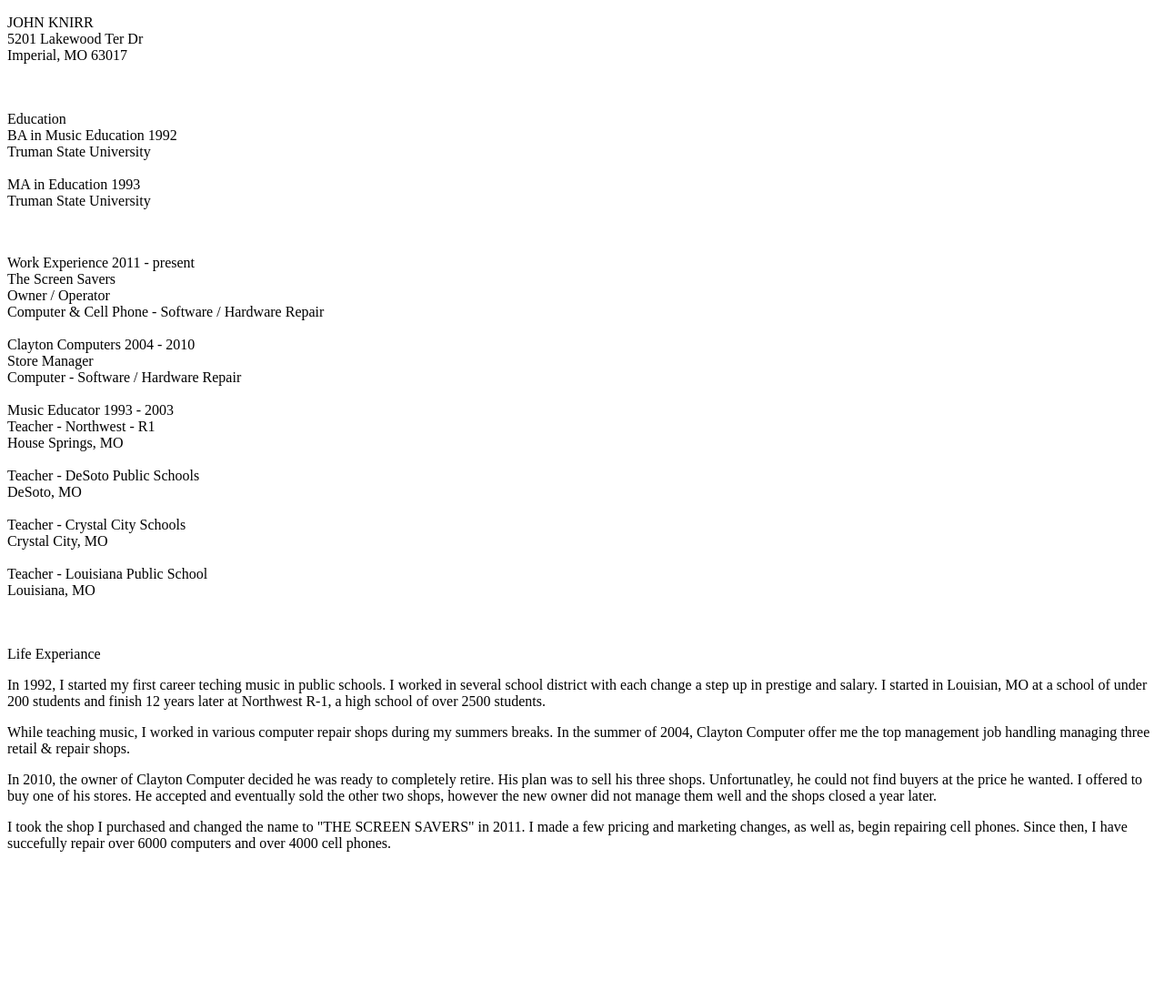
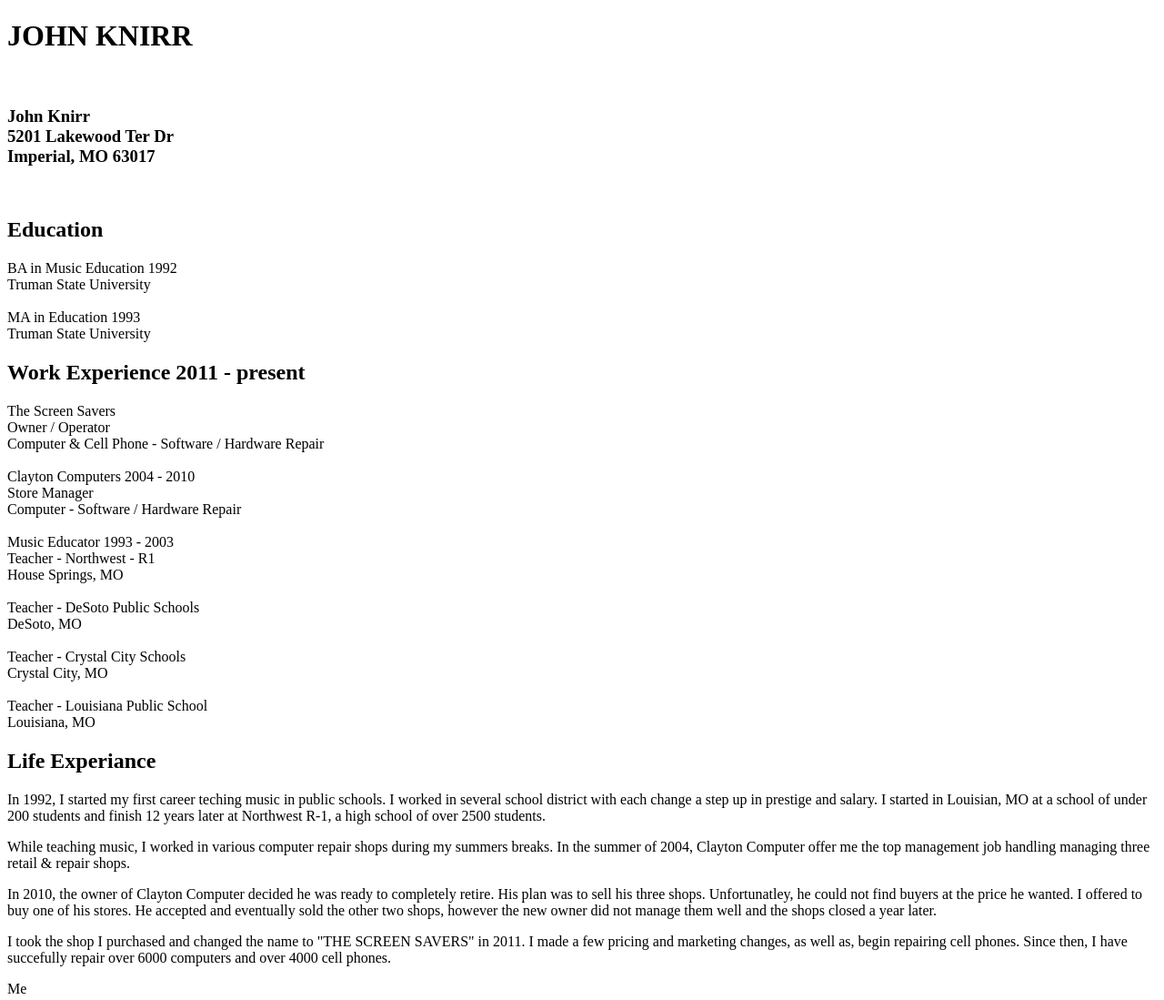
Before and after one commit to jpbknirr/html-me-something, a plain HTML site: page index.html in a window 1280 px wide. Shown: the top 1099 px of the page at 91% size. Before the commit the page ends 952 px from the top, so only its background shows below. Drawn offline with Linux system fonts and the light colour scheme; files whose address does not match are found by name.

Commit message:
finished html
before css

```diff
--- a/index.html
+++ b/index.html
@@ -2,21 +2,22 @@
 <html>
 <title>HTML-ME-SOMETHING</title>
 <header>
-        <p>JOHN KNIRR<br>
+        <p><H1>JOHN KNIRR</H1><br>
+            <H3>John Knirr<br>
                 5201 Lakewood Ter Dr<br>
-            Imperial, MO 63017<br><br><br></p>
+                Imperial, MO 63017</H3><br></p>
 </header>
 <body>
     <main>
-        <p>Education<br>
-        BA in Music Education 1992<br>
+        <H2>Education</H2>
+            <p>BA in Music Education 1992<br>
              Truman State University<br>
             <br>
             MA in Education 1993<br>
-        Truman State University</p>
-        <br>
-        <p>Work Experience 2011 - present<br>
-        The Screen Savers<br>
+            Truman State University<br></p>
+
+        <H2>Work Experience 2011 - present</H2>
+            <p>The Screen Savers<br>
             Owner / Operator<br>
             Computer & Cell Phone - Software / Hardware Repair<br>
             <br>
@@ -35,9 +36,9 @@
             Crystal City, MO<br>
             <br>
             Teacher - Louisiana Public School<br>
-        Louisiana, MO<br><br><br></p>
+            Louisiana, MO<br></p>
         <article>
-            <P>Life Experiance</P>
+            <H2>Life Experiance</H2>
                 <p>In 1992, I started my first career teching music in public schools.  I worked in several school district with each change a step up in prestige and salary. I started in Louisian, MO at a school of under 200 students and finish 12 years later at Northwest R-1, a high school of over 2500 students.</p>
 
                 <p>While teaching music, I worked in various computer repair shops during my summers breaks. In the summer of 2004, Clayton Computer offer me the top management job handling managing three retail & repair shops.</p>
@@ -49,7 +50,15 @@
     </main>
 </body>
 <footer>
-
+    <p>Me</p>
+    <img src="/Users/johnknirr/lc101/html-me-something/images/me.jpg" alt="John Knirr" height="500" width="500">
+    <p>My Last Christmas present from my daughters</p>
+    <img src="/Users/johnknirr/lc101/html-me-something/images/dr_who.jpg" alt="Dr_Wh0" height="500" width="500">
+    <p>Our Family Vacation</p>
+    <img src="/Users/johnknirr/lc101/html-me-something/images/mexico.jpg" alt="Family Vacation" height="500" width="500">
+    <p>My business</p>
+    <img src="/Users/johnknirr/lc101/html-me-something/images/the_screen_savers.jpg" alt="My business" height="500" width="500">
+    <p/><center>&copy; The Screen Savers LLC</center></p>
 </footer>
 
 
```
Also changed, not shown: images/dr_who.jpg (renamed from 553303_836174189776472_2976512978576634913_n.jpg), images/me.jpg (renamed from 10423680_871900439537180_4893581940314766401_n.jpg), images/mexico.jpg (renamed from 10482432_755011417892750_2689913072437281010_n.jpg), images/the_screen_savers.jpg (renamed from 16463834_1352238488197088_2162192025069969370_o.jpg), 2 other files. Lines whose indentation alone changed are shown as unchanged.
